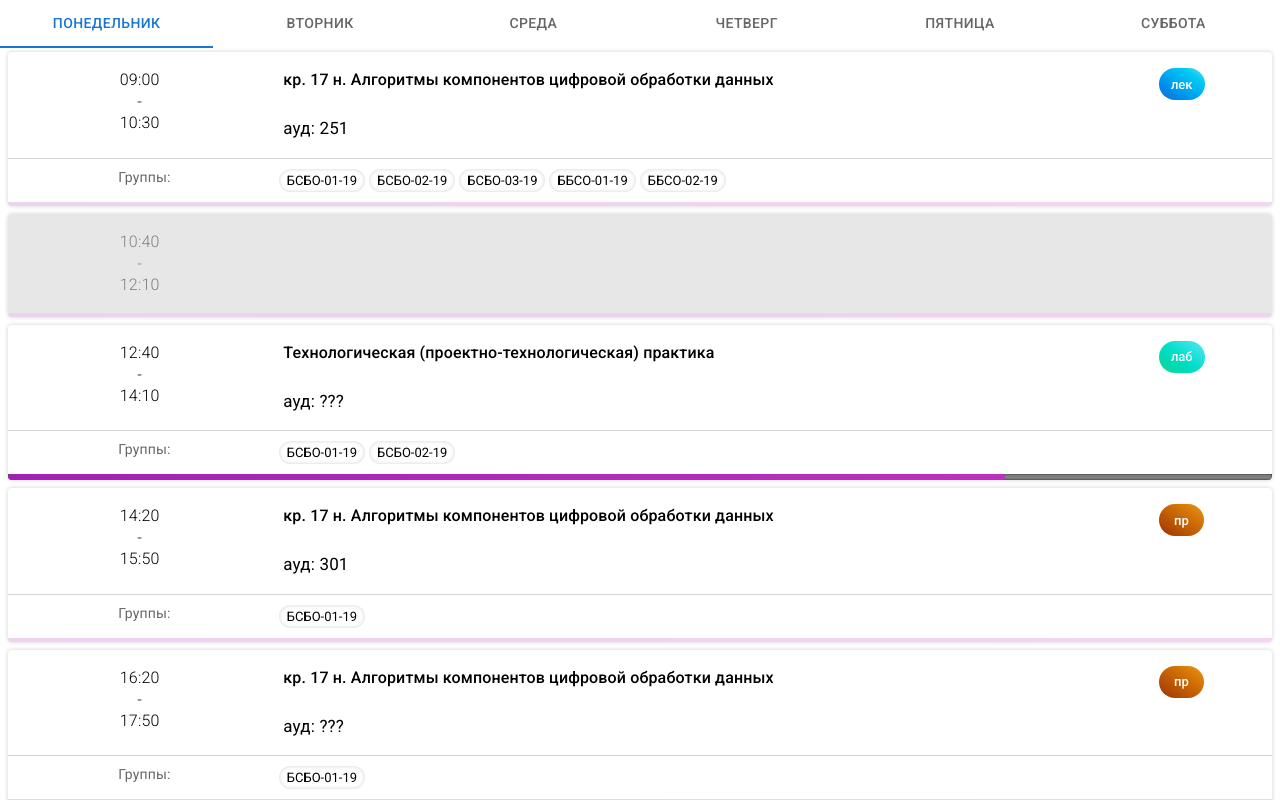
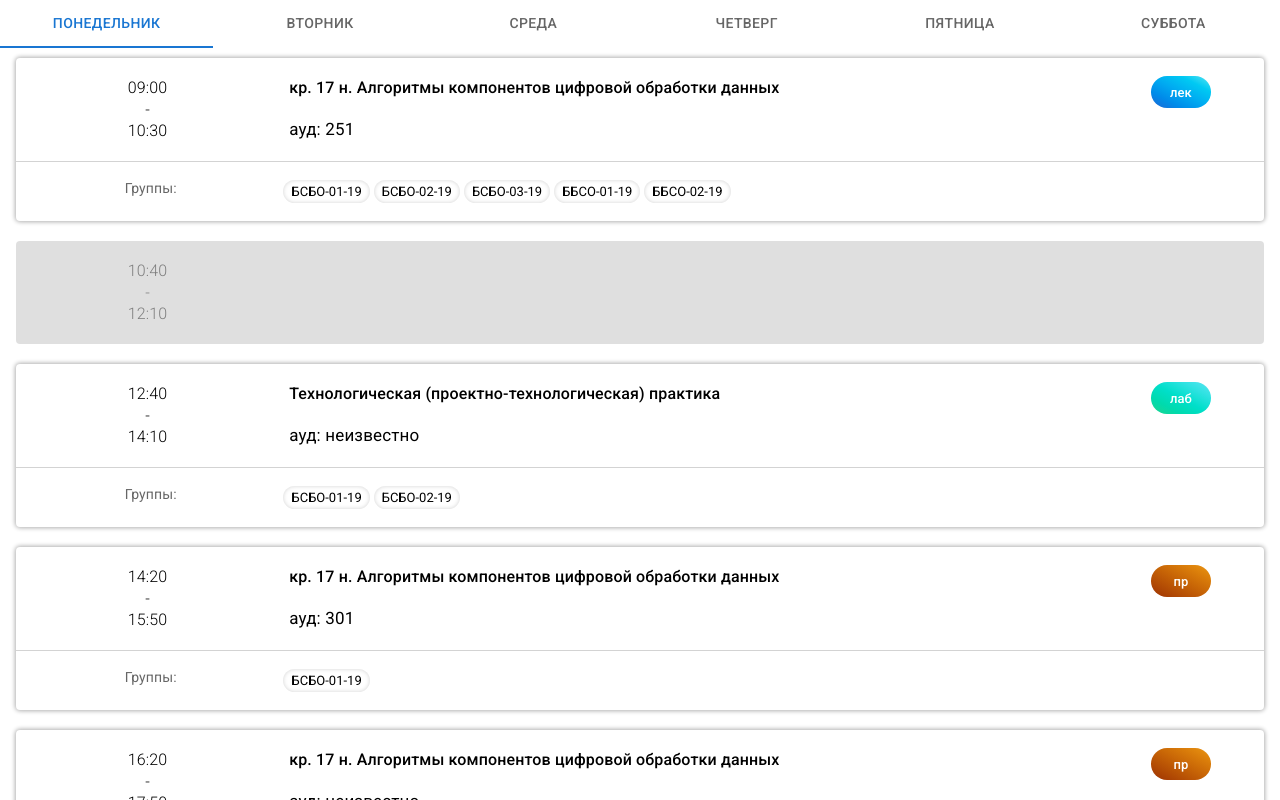
Before and after one commit to ToxicCreator/teacher-scheduler, a React (Create React App) app: page / in a window 1280 px wide. Shown: the top 800 px of the page. Built offline with nearby package versions, Linux system fonts and the light colour scheme; a web font is replaced by a local one.

Commit message:
LessonCard style fix

```diff
--- a/src/components/lesson-card/LessonCard.module.css
+++ b/src/components/lesson-card/LessonCard.module.css
@@ -1,31 +1,32 @@
 .root {
   overflow: hidden;
-  margin: 4px 8px;
+  margin: 10px 16px;
   border-radius: 4px;
-  box-shadow: 0 0 4px #00000030;
+  background-color: white;
+  box-shadow: 0 0 4px 1px #00000050;
 }
 
 .info {
-  padding: 16px 12px;
+  padding: 18px 14px;
 }
 
 .disebled {
   opacity: 0.5;
-  background-color: #00000030;
+  background-color: #00000040;
+  border-bottom: none;
+  box-shadow: none;
 }
 
 .groupsBox {
   display: flex;
   align-items: center;
-  /* justify-content: space-between; */
-  padding: 8px;
+  padding: 16px 8px;
   border-top: 1px solid lightgray;
 }
 
 .groups {
   display: flex;
   flex-wrap: wrap;
-  /* justify-content: flex-start; */
 }
 
 .group {
--- a/src/components/lesson-card/LessonCard.tsx
+++ b/src/components/lesson-card/LessonCard.tsx
@@ -10,7 +10,7 @@ import type {Lesson} from './types';
 import styles from './LessonCard.module.css';
 
 
-const unknown = '???'
+const unknown = 'неизвестно'
 const typeColor = {
   [LESSON_TYPES.LAB]: 'linear-gradient(to right top, #1fd48d, #00daad, #00dfca, #2ee2e1, #5be5f2)',
   [LESSON_TYPES.PRACTICE]: 'linear-gradient(to right top, #9d3203, #b24b04, #c66306, #d97c0a, #eb9612)',
@@ -26,8 +26,8 @@ export default function LessonCard(props: Lesson) {
     groups
   } = props;
   return (
-    <section className={styles.root}>
-      <div className={cc(styles.info, !name && styles.disebled)}>
+    <section className={cc(styles.root, !name && styles.disebled)}>
+      <div className={styles.info}>
         <Grid
           container
           direction="row"
@@ -40,11 +40,11 @@ export default function LessonCard(props: Lesson) {
             <Grid
               item xs
               container
-              rowSpacing={2}
+              rowSpacing={1}
               columnSpacing={3}
               justifyContent="space-between"
             >
-              <Grid item xs>
+              <Grid item sm>
                 <Typography sx={{
                     fontSize: 16,
                     fontWeight: 500
@@ -53,10 +53,10 @@ export default function LessonCard(props: Lesson) {
                   {name}
                 </Typography>
               </Grid>
-              <Grid item xs={3.5} sm={2} md={1.5}>
+              <Grid item sm={3.8} md={2} lg={1.5}>
                 <Chip
                   sx={{
-                    minWidth: 45,
+                    minWidth: 60,
                     fontWeight: 500,
                     backgroundImage: type && typeColor[type]
                   }}
@@ -102,10 +102,10 @@ export default function LessonCard(props: Lesson) {
           </Grid>
         </section>
       )}
-      <TimeRunner
+      {/* <TimeRunner
         start={LESSONS_TIME[lessonNumber].startDate}
         end={LESSONS_TIME[lessonNumber].endDate}
-      />
+      /> */}
     </section>
   );
 }
--- a/src/components/lesson-card/constants.ts
+++ b/src/components/lesson-card/constants.ts
@@ -12,8 +12,8 @@ export const LESSONS_TIME: LessonTime[] = [
   {
     start: '09:00',
     end: '10:30',
-    startDate: createTime(18, 0),
-    endDate: createTime(22, 0)
+    startDate: createTime(9, 0),
+    endDate: createTime(10, 30)
   },
   {
     start: '10:40',
```
